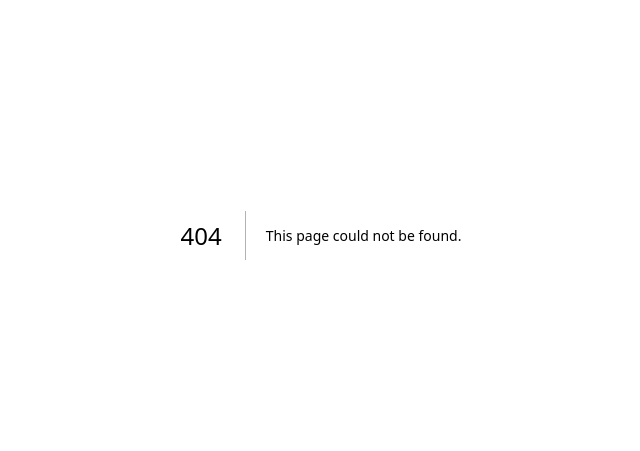
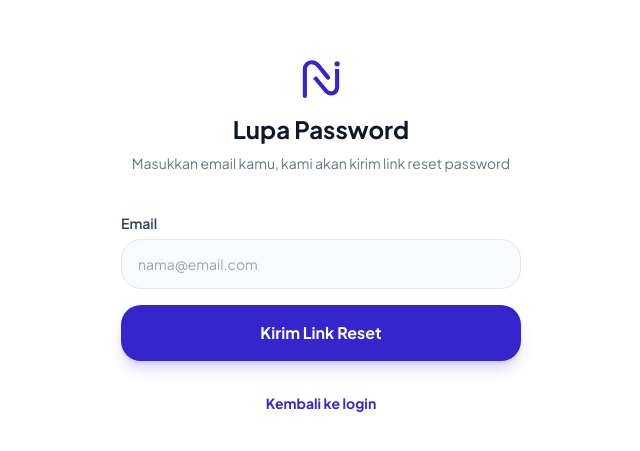
Before and after one commit to wisnuwrdh/narehat, a Next.js app: page /forgot-password in a window 1280 px wide. Before the commit this address had no page. Shown: the part 165-616 px from the top of the page, without its empty margins (319-959 px from the left). Built offline with nearby package versions, Linux system fonts and the light colour scheme.

Commit message:
feat(auth): implementasi fitur lupa password & reset password

```diff
--- /dev/null
+++ b/app/(auth)/forgot-password/page.tsx
@@ -0,0 +1,104 @@
+"use client";
+
+import { useState } from "react";
+import Link from "next/link";
+import { createClient } from "@/lib/supabase/client";
+import { Logo } from "@/components/ui/Logo";
+
+function logError(context: string, err: unknown) {
+  try {
+    console.log("[DEBUG]", context, JSON.stringify(err));
+  } catch {
+    console.log("[DEBUG]", context, String(err));
+  }
+}
+
+export default function ForgotPasswordPage() {
+  const [email, setEmail] = useState("");
+  const [error, setError] = useState("");
+  const [success, setSuccess] = useState("");
+  const [loading, setLoading] = useState(false);
+
+  const handleSubmit = async (e: React.FormEvent) => {
+    e.preventDefault();
+    setError("");
+    setSuccess("");
+
+    if (!email.trim()) {
+      setError("Email wajib diisi.");
+      return;
+    }
+
+    setLoading(true);
+    try {
+      const supabase = createClient();
+      const origin = window.location.origin;
+      const { error: authError } = await supabase.auth.resetPasswordForEmail(email.trim(), {
+        redirectTo: `${origin}/reset-password`,
+      });
+      setLoading(false);
+
+      if (authError) {
+        logError("resetPassword authError", authError);
+        setError(authError.message || "Gagal mengirim email reset. Coba lagi nanti.");
+        return;
+      }
+
+      setSuccess("Link reset password telah dikirim ke email kamu. Cek inbox atau folder spam.");
+      setEmail("");
+    } catch (err) {
+      logError("resetPassword exception", err);
+      setLoading(false);
+      setError("Gagal terhubung ke server. Periksa konfigurasi Supabase.");
+    }
+  };
+
+  return (
+    <div className="flex-1 flex flex-col justify-center px-6 py-12 max-w-md mx-auto w-full min-h-screen">
+      <div className="text-center mb-10 animate-fade-in-up">
+        <div className="inline-flex items-center justify-center mb-2">
+          <Logo size={48} showText={false} />
+        </div>
+        <h1 className="text-2xl font-bold text-slate-900">Lupa Password</h1>
+        <p className="text-sm text-muted mt-2">Masukkan email kamu, kami akan kirim link reset password</p>
+      </div>
+
+      {error && (
+        <div className="mb-4 p-3 bg-red-50 border border-red-200 rounded-xl text-sm text-red-600 animate-scale-in">
+          {error}
+        </div>
+      )}
+
+      {success && (
+        <div className="mb-4 p-3 bg-green-50 border border-green-200 rounded-xl text-sm text-green-600 animate-scale-in">
+          {success}
+        </div>
+      )}
+
+      <form className="space-y-4 animate-fade-in-up delay-100" onSubmit={handleSubmit}>
+        <div>
+          <label className="block text-sm font-semibold text-slate-700 mb-1.5">Email</label>
+          <input
+            type="email"
+            placeholder="nama@email.com"
+            value={email}
+            onChange={(e) => setEmail(e.target.value)}
+            disabled={!!success}
+            className="w-full px-4 py-3.5 bg-slate-50 border border-border-light rounded-2xl text-sm focus:outline-none focus:ring-2 focus:ring-primary/20 focus:border-primary transition-all disabled:opacity-50"
+          />
+        </div>
+        <button
+          type="submit"
+          disabled={loading || !!success}
+          className="btn-press w-full py-4 bg-primary text-white font-bold rounded-2xl hover:bg-primary/90 transition-colors shadow-lg shadow-primary/20 disabled:opacity-50 disabled:cursor-not-allowed"
+        >
+          {loading ? "Mengirim..." : "Kirim Link Reset"}
+        </button>
+      </form>
+
+      <p className="text-center text-sm text-muted mt-8 animate-fade-in-up delay-200">
+        <Link href="/login" className="text-primary font-bold">Kembali ke login</Link>
+      </p>
+    </div>
+  );
+}
--- a/app/(auth)/login/page.tsx
+++ b/app/(auth)/login/page.tsx
@@ -117,7 +117,7 @@ export default function LoginPage() {
             <input type="checkbox" className="w-4 h-4 rounded-lg border-border-light text-primary focus:ring-primary" />
             <span className="text-slate-600">Ingat saya</span>
           </label>
-          <a href="#" className="text-primary font-semibold">Lupa password?</a>
+          <Link href="/forgot-password" className="text-primary font-semibold">Lupa password?</Link>
         </div>
         <button
           type="submit"
--- /dev/null
+++ b/app/(auth)/reset-password/page.tsx
@@ -0,0 +1,160 @@
+"use client";
+
+import { useEffect, useState } from "react";
+import { useRouter } from "next/navigation";
+import { createClient } from "@/lib/supabase/client";
+import { Logo } from "@/components/ui/Logo";
+
+function logError(context: string, err: unknown) {
+  try {
+    console.log("[DEBUG]", context, JSON.stringify(err));
+  } catch {
+    console.log("[DEBUG]", context, String(err));
+  }
+}
+
+export default function ResetPasswordPage() {
+  const router = useRouter();
+  const [password, setPassword] = useState("");
+  const [confirmPassword, setConfirmPassword] = useState("");
+  const [error, setError] = useState("");
+  const [success, setSuccess] = useState("");
+  const [loading, setLoading] = useState(false);
+  const [showPassword, setShowPassword] = useState(false);
+  const [checkingSession, setCheckingSession] = useState(true);
+  const [hasSession, setHasSession] = useState(false);
+
+  useEffect(() => {
+    const supabase = createClient();
+    supabase.auth.getSession().then(({ data: { session } }) => {
+      if (!session) {
+        setError("Link reset tidak valid atau sudah kadaluarsa. Silakan minta link baru.");
+      } else {
+        setHasSession(true);
+      }
+      setCheckingSession(false);
+    });
+  }, []);
+
+  const handleSubmit = async (e: React.FormEvent) => {
+    e.preventDefault();
+    setError("");
+    setSuccess("");
+
+    if (!password || !confirmPassword) {
+      setError("Semua field wajib diisi.");
+      return;
+    }
+    if (password.length < 8) {
+      setError("Password minimal 8 karakter.");
+      return;
+    }
+    if (password !== confirmPassword) {
+      setError("Password dan konfirmasi password tidak cocok.");
+      return;
+    }
+
+    setLoading(true);
+    try {
+      const supabase = createClient();
+      const { error: updateError } = await supabase.auth.updateUser({ password });
+      setLoading(false);
+
+      if (updateError) {
+        logError("updateUser authError", updateError);
+        setError(updateError.message || "Gagal mengupdate password. Coba lagi nanti.");
+        return;
+      }
+
+      setSuccess("Password berhasil diubah. Mengarahkan ke login...");
+      setTimeout(() => {
+        router.push("/login");
+      }, 2000);
+    } catch (err) {
+      logError("updateUser exception", err);
+      setLoading(false);
+      setError("Gagal terhubung ke server. Periksa konfigurasi Supabase.");
+    }
+  };
+
+  if (checkingSession) {
+    return (
+      <div className="flex-1 flex flex-col justify-center items-center px-6 py-12 max-w-md mx-auto w-full min-h-screen">
+        <div className="animate-spin w-8 h-8 border-2 border-primary border-t-transparent rounded-full" />
+      </div>
+    );
+  }
+
+  return (
+    <div className="flex-1 flex flex-col justify-center px-6 py-12 max-w-md mx-auto w-full min-h-screen">
+      <div className="text-center mb-10 animate-fade-in-up">
+        <div className="inline-flex items-center justify-center mb-2">
+          <Logo size={48} showText={false} />
+        </div>
+        <h1 className="text-2xl font-bold text-slate-900">Buat Password Baru</h1>
+        <p className="text-sm text-muted mt-2">Masukkan password baru untuk akun kamu</p>
+      </div>
+
+      {error && (
+        <div className="mb-4 p-3 bg-red-50 border border-red-200 rounded-xl text-sm text-red-600 animate-scale-in">
+          {error}
+        </div>
+      )}
+
+      {success && (
+        <div className="mb-4 p-3 bg-green-50 border border-green-200 rounded-xl text-sm text-green-600 animate-scale-in">
+          {success}
+        </div>
+      )}
+
+      {hasSession && (
+        <form className="space-y-4 animate-fade-in-up delay-100" onSubmit={handleSubmit}>
+          <div>
+            <label className="block text-sm font-semibold text-slate-700 mb-1.5">Password Baru</label>
+            <div className="relative">
+              <input
+                type={showPassword ? "text" : "password"}
+                placeholder="Min. 8 karakter"
+                value={password}
+                onChange={(e) => setPassword(e.target.value)}
+                className="w-full px-4 py-3.5 bg-slate-50 border border-border-light rounded-2xl text-sm focus:outline-none focus:ring-2 focus:ring-primary/20 focus:border-primary transition-all pr-12"
+              />
+              <button
+                type="button"
+                onClick={() => setShowPassword(!showPassword)}
+                className="absolute right-4 top-1/2 -translate-y-1/2 text-muted-light"
+              >
+                <span className="material-symbols-outlined text-lg">
+                  {showPassword ? "visibility" : "visibility_off"}
+                </span>
+              </button>
+            </div>
+          </div>
+          <div>
+            <label className="block text-sm font-semibold text-slate-700 mb-1.5">Konfirmasi Password Baru</label>
+            <input
+              type="password"
+              placeholder="Min. 8 karakter"
+              value={confirmPassword}
+              onChange={(e) => setConfirmPassword(e.target.value)}
+              className="w-full px-4 py-3.5 bg-slate-50 border border-border-light rounded-2xl text-sm focus:outline-none focus:ring-2 focus:ring-primary/20 focus:border-primary transition-all"
+            />
+          </div>
+          <button
+            type="submit"
+            disabled={loading || !!success}
+            className="btn-press w-full py-4 bg-primary text-white font-bold rounded-2xl hover:bg-primary/90 transition-colors shadow-lg shadow-primary/20 disabled:opacity-50 disabled:cursor-not-allowed"
+          >
+            {loading ? "Menyimpan..." : "Simpan Password Baru"}
+          </button>
+        </form>
+      )}
+
+      {!hasSession && !checkingSession && !success && (
+        <div className="text-center animate-fade-in-up delay-100">
+          <a href="/forgot-password" className="text-primary font-bold text-sm">Minta link reset baru</a>
+        </div>
+      )}
+    </div>
+  );
+}
--- a/middleware.ts
+++ b/middleware.ts
@@ -28,13 +28,13 @@ export async function middleware(request: NextRequest) {
   const { pathname } = request.nextUrl;
 
   const isAppRoute = pathname.startsWith("/dashboard") || pathname.startsWith("/tracker") || pathname.startsWith("/progress") || pathname.startsWith("/ai-consult") || pathname.startsWith("/recommendations") || pathname.startsWith("/settings") || pathname.startsWith("/routine");
-  const isAuthRoute = pathname.startsWith("/login") || pathname.startsWith("/register") || pathname.startsWith("/onboarding");
+  const isAuthRoute = pathname.startsWith("/login") || pathname.startsWith("/register") || pathname.startsWith("/onboarding") || pathname.startsWith("/forgot-password") || pathname.startsWith("/reset-password");
 
   if (!user && isAppRoute) {
     return NextResponse.redirect(new URL("/login", request.url));
   }
 
-  if (user && isAuthRoute && !pathname.startsWith("/onboarding")) {
+  if (user && isAuthRoute && !pathname.startsWith("/onboarding") && !pathname.startsWith("/reset-password")) {
     return NextResponse.redirect(new URL("/dashboard", request.url));
   }
 
```
